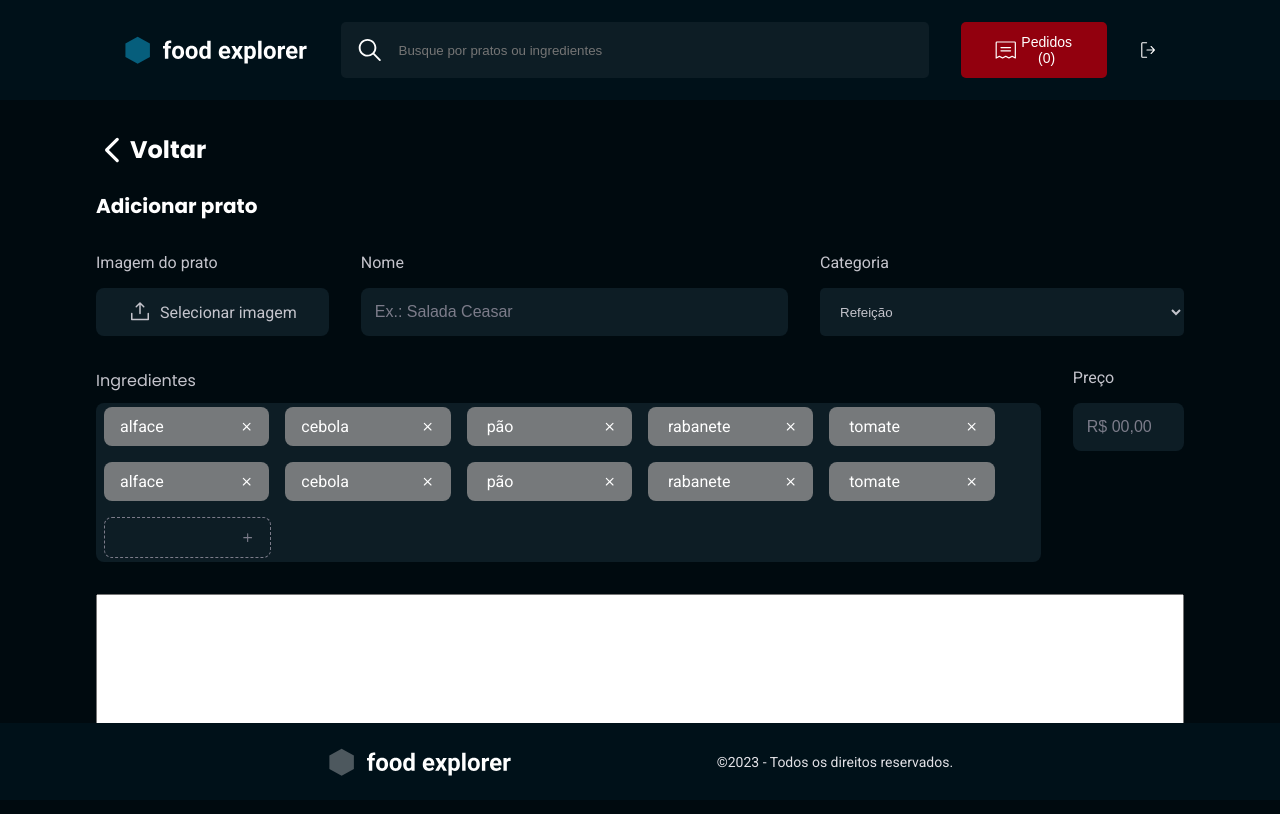
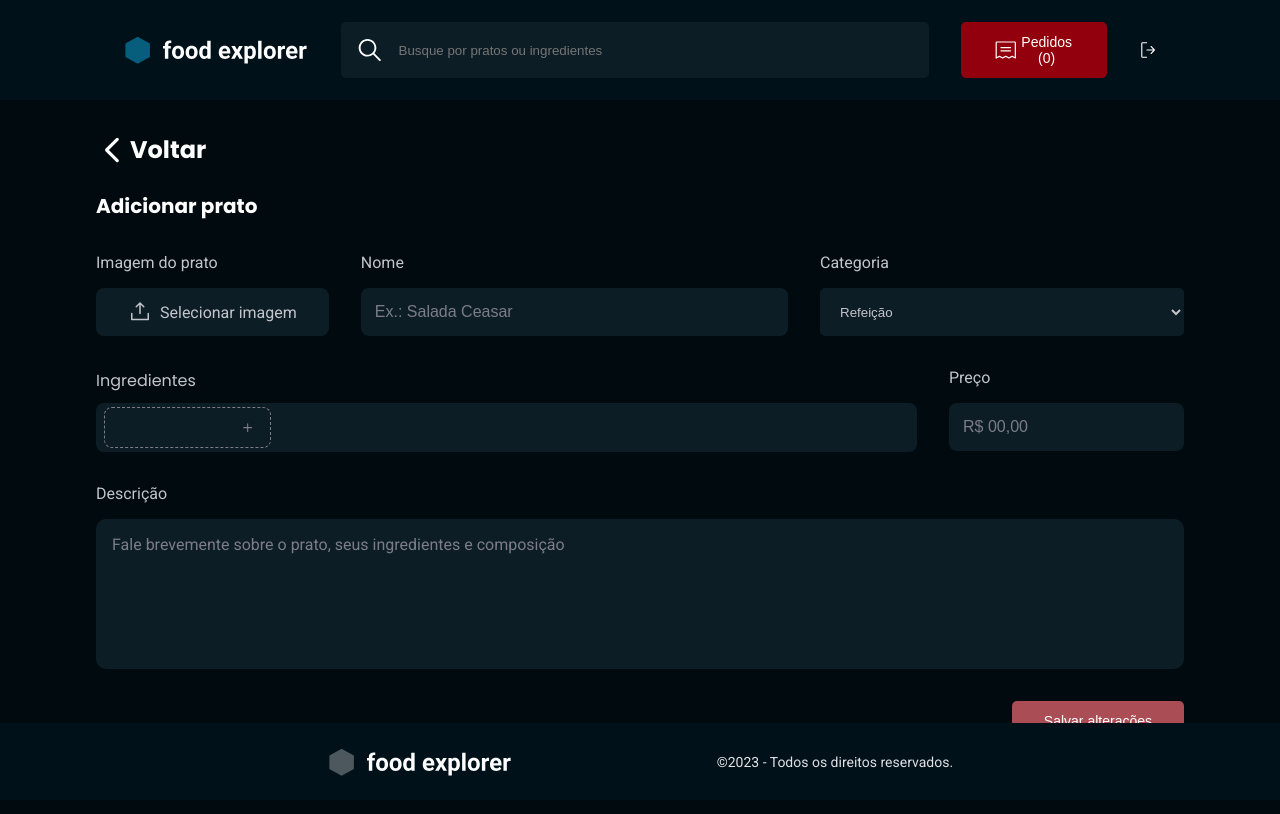
Before and after one commit to matheushnascimento/food-explorer, a React (Vite) app: page /create in a window 1280 px wide. Shown: the top 814 px of the page. Built offline with nearby package versions, Linux system fonts and the light colour scheme.

Commit message:
finish Create page styles

```diff
--- /dev/null
+++ b/src/components/Textarea/index.jsx
@@ -0,0 +1,10 @@
+import { Container } from "./styles";
+
+export function Textarea({ label, value, ...rest }) {
+  return (
+    <Container>
+      <label>{label}</label>
+      <textarea {...rest}>{value}</textarea>
+    </Container>
+  );
+}
--- /dev/null
+++ b/src/components/Textarea/styles.js
@@ -0,0 +1,35 @@
+import styled from "styled-components";
+
+export const Container = styled.div`
+  display: flex;
+  flex-direction: column;
+  gap: 1.6rem;
+
+  label {
+    font-family: "Roboto", sans-serif;
+    font-size: 1.6rem;
+    color: ${({ theme }) => theme.COLORS.GRAY_100};
+  }
+
+  textarea {
+    width: 100%;
+    height: 150px;
+
+    background: ${({ theme }) => theme.COLORS.BACKGROUND_800};
+    color: ${({ theme }) => theme.COLORS.WHITE};
+
+    border: none;
+    resize: none;
+
+    padding: 1.4rem;
+    border-radius: 10px;
+
+    padding: 16px;
+
+    &::placeholder {
+      font-family: "Roboto", sans-serif;
+      font-size: 1.6rem;
+      color: ${({ theme }) => theme.COLORS.GRAY_300};
+    }
+  }
+`;
--- a/src/pages/Create/index.jsx
+++ b/src/pages/Create/index.jsx
@@ -6,23 +6,13 @@ import { Header } from "../../components/Header";
 import { IngredientTag } from "../../components/IngredientTag";
 import { Input } from "../../components/Input";
 import { Select } from "../../components/Select";
+import { Textarea } from "../../components/Textarea";
 
 import { PiCaretLeftBold, PiUploadSimple } from "react-icons/pi";
 import { FaChevronDown } from "react-icons/fa";
 
 export function Create() {
-  const ingredients = [
-    "alface",
-    "cebola",
-    " pão",
-    " rabanete",
-    " tomate",
-    "alface",
-    "cebola",
-    " pão",
-    " rabanete",
-    " tomate",
-  ];
+  const ingredients = [];
   return (
     <Container>
       <Header />
@@ -72,9 +62,13 @@ export function Create() {
               <Input label="Preço" type="number" placeholder="R$ 00,00" />
             </div>
           </section>
-          <textarea name="" id="" cols="30" rows="10"></textarea>
+
+          <Textarea
+            label="Descrição"
+            placeholder="Fale brevemente sobre o prato, seus ingredientes e composição"
+          />
+          <Button id="submit_button" title="Salvar alterações" />
         </Form>
-        <Button title="Salvar alterações" />
       </main>
       <Footer />
     </Container>
--- a/src/pages/Create/styles.js
+++ b/src/pages/Create/styles.js
@@ -122,4 +122,10 @@ export const Form = styled.form`
     border-radius: 0.8rem;
     flex-wrap: wrap;
   }
+
+  #submit_button {
+    align-self: flex-end;
+
+    background: ${({ theme }) => theme.COLORS.TOMATO_400};
+  }
 `;
--- a/src/styles/theme.js
+++ b/src/styles/theme.js
@@ -27,5 +27,7 @@ export default {
     LIGHT_600: "#76797B",
 
     DARK_800: "#0d161b",
+
+    TOMATO_400: "#AB4D55",
   },
 };
```
